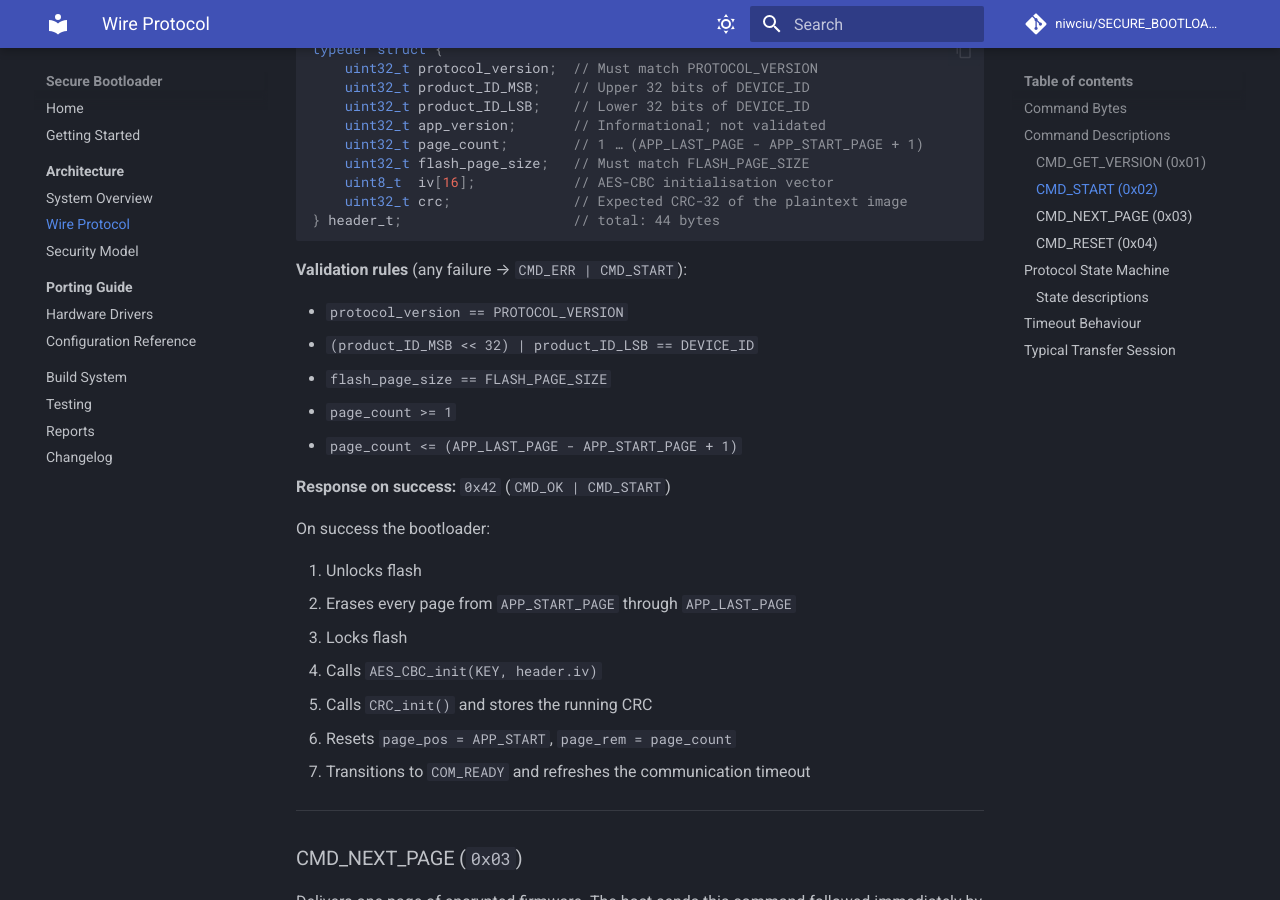
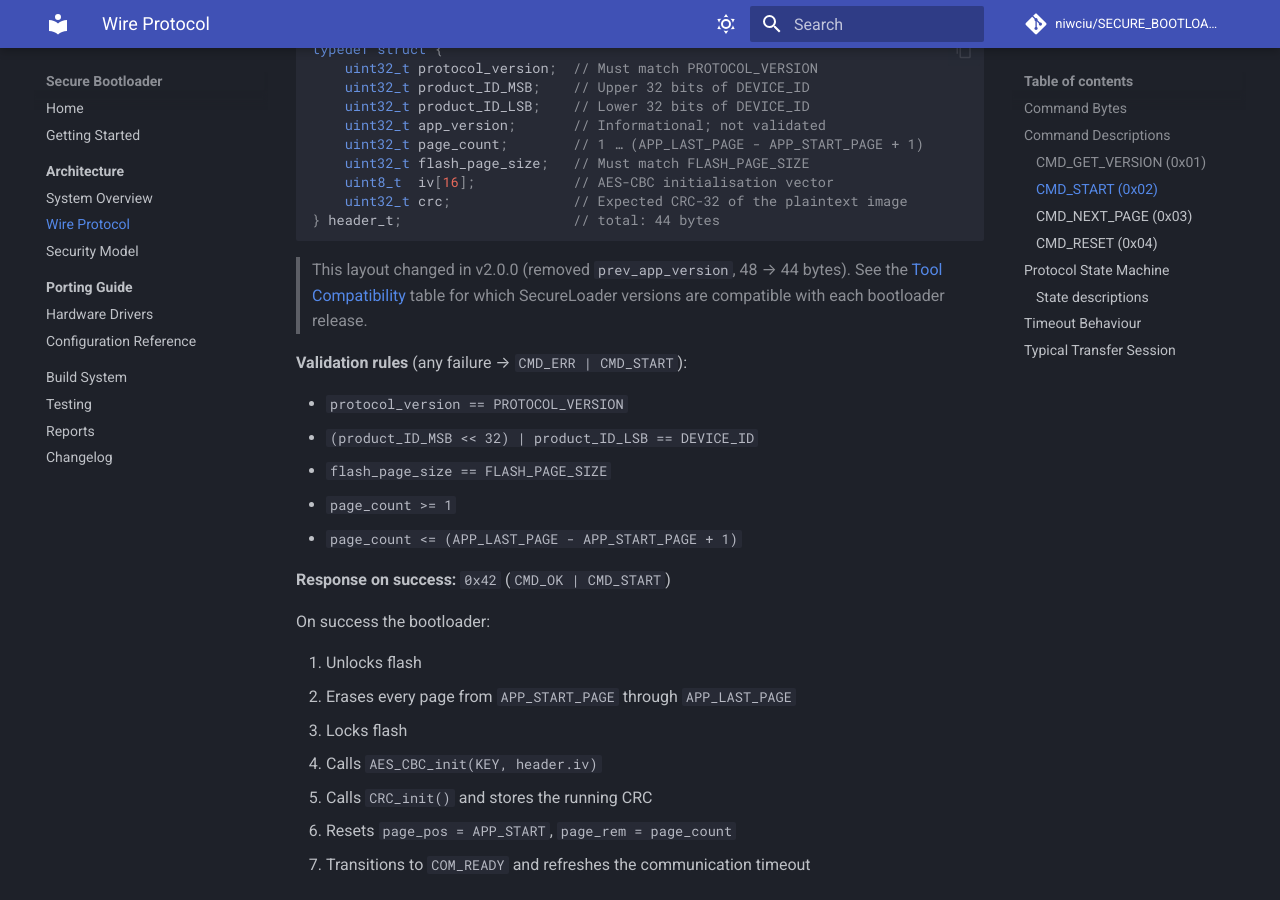
Before and after one commit to niwciu/SECURE_BOOTLOADER, an MkDocs documentation site: the page built from docs/architecture/protocol.md, in a window 1280 px wide and 900 px high, scrolled down 1393 px. Built offline with MkDocs 1.6.1 and Material for MkDocs 9.7.7, drawn with Linux system fonts in a browser that asks for light colours; comment, search, counter and statistics services are not loaded.

Commit message:
docs: add tool compatibility table to README and protocol.md

````diff
--- a/docs/architecture/protocol.md
+++ b/docs/architecture/protocol.md
@@ -61,6 +61,8 @@ typedef struct {
     uint32_t crc;               // Expected CRC-32 of the plaintext image
 } header_t;                     // total: 44 bytes
 ```
+
+> This layout changed in v2.0.0 (removed `prev_app_version`, 48 → 44 bytes). See the [Tool Compatibility](../../README.md#tool-compatibility) table for which SecureLoader versions are compatible with each bootloader release.
 
 **Validation rules** (any failure → `CMD_ERR | CMD_START`):
 
````
Also changed, not shown: README.md (+13 -0 lines).
